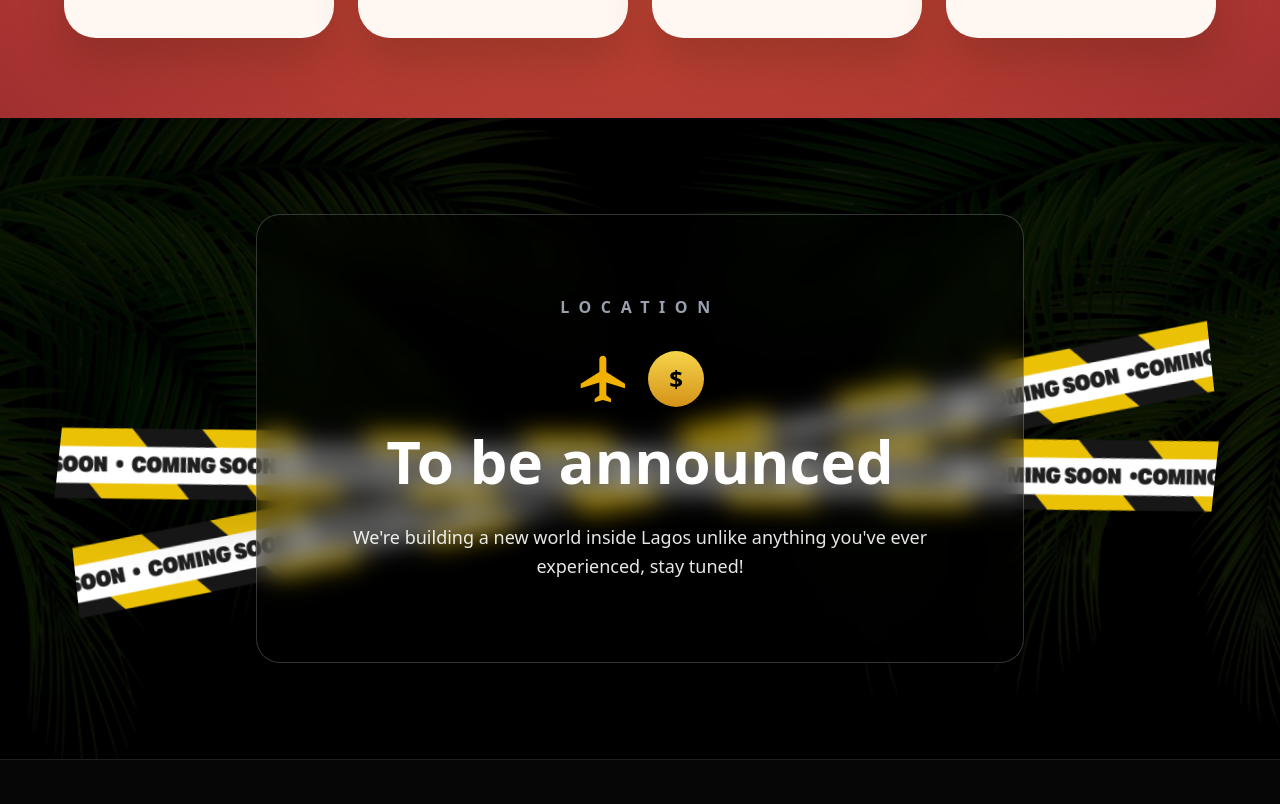
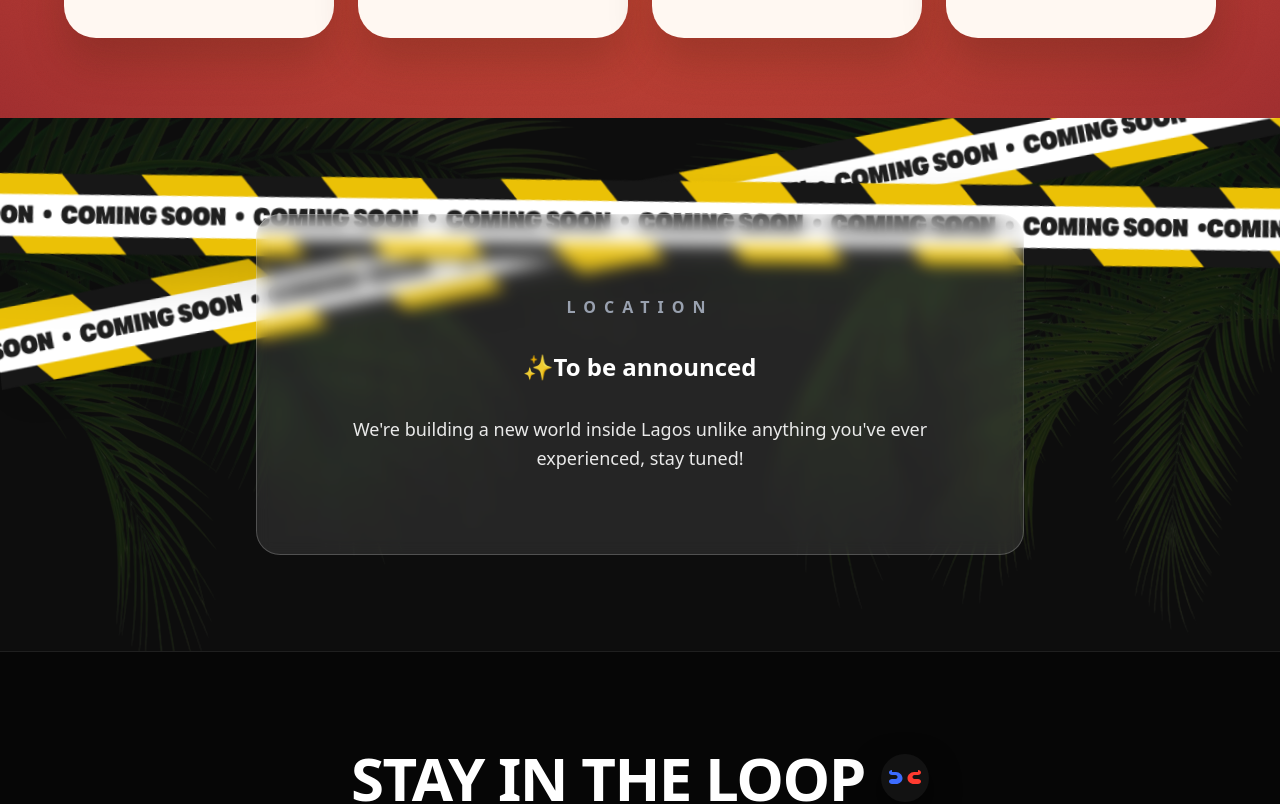
Before and after one commit to BolajiOlajide/danceeko, a Next.js app: page / in a window 1280 px wide. Shown: the part 723-1527 px from the top of the page. Built offline with nearby package versions, Linux system fonts and the light colour scheme.

Commit message:
make modification

```diff
--- a/src/components/sections/location.tsx
+++ b/src/components/sections/location.tsx
@@ -4,6 +4,23 @@ export function Location() {
       id="location"
       className="relative overflow-hidden px-4 py-24 sm:px-6 lg:px-10"
     >
+      {/* Pulsating animation styles */}
+      <style jsx>{`
+        @keyframes pulsate {
+          0%, 100% {
+            opacity: 1;
+            transform: scale(1);
+          }
+          50% {
+            opacity: 0.5;
+            transform: scale(1.2);
+          }
+        }
+        .pulsate {
+          animation: pulsate 1.5s ease-in-out infinite;
+        }
+      `}</style>
+
       {/* Palm leaves background */}
       <div
         className="absolute inset-0"
@@ -17,11 +34,11 @@ export function Location() {
       />
 
       {/* 50% dark overlay */}
-      <div className="absolute inset-0 bg-black/10" />
+      <div className="absolute inset-0 bg-white/5" />
 
       <div className="relative mx-auto flex h-full w-full max-w-6xl items-center justify-center">
         {/* Coming Soon Tapes - positioned in the middle */}
-        <div className="absolute inset-0 flex items-center">
+        <div className="absolute inset-0 flex items-center -top-100 -m-20">
           <img
             src="/coming-soon.png"
             alt="Coming soon tape"
@@ -41,32 +58,21 @@ export function Location() {
         </div>
 
         {/* Location Card */}
-        <div className="relative z-10 w-full max-w-3xl rounded-3xl border border-white/20 bg-black/40 px-8 py-16 text-center backdrop-blur-md sm:px-12 sm:py-20">
+        <div className="relative z-10 w-full max-w-3xl rounded-3xl border border-white/20 bg-white/10 px-8 py-16 text-center backdrop-blur-sm sm:px-12 sm:py-20">
           {/* LOCATION label */}
-          <h3 className="mb-8 text-sm font-black uppercase tracking-[0.6em] text-gray-400 sm:text-base">
+          <h3 className="mb-8 text-md font-black uppercase tracking-[0.5em] text-gray-400 sm:text-base">
             Location
           </h3>
 
-          {/* Icons and Title */}
-          <div className="mb-8 flex flex-col items-center gap-6">
-            <div className="flex items-center gap-4">
-              {/* Plane Icon */}
-              <svg
-                className="h-12 w-12 text-yellow-500 sm:h-14 sm:w-14"
-                viewBox="0 0 24 24"
-                fill="currentColor"
-              >
-                <path d="M21 16v-2l-8-5V3.5c0-.83-.67-1.5-1.5-1.5S10 2.67 10 3.5V9l-8 5v2l8-2.5V19l-2 1.5V22l3.5-1 3.5 1v-1.5L13 19v-5.5l8 2.5z" />
-              </svg>
-
-              {/* Dollar Sign Badge */}
-              <div className="flex h-12 w-12 items-center justify-center rounded-full bg-gradient-to-b from-[#f5d548] to-[#d49216] text-2xl font-black text-black shadow-lg sm:h-14 sm:w-14">
-                $
-              </div>
+          {/* Twinkle Icon and Title */}
+          <div className="mb-8 flex justify-center items-center">
+            {/* Pulsating Twinkle Icon */}
+            <div className="pulsate text-xl sm:text-2xl">
+              ✨
             </div>
 
             {/* To be announced */}
-            <h2 className="text-4xl font-black text-white sm:text-5xl lg:text-6xl">
+            <h2 className="text-xl font-black text-white sm:text-5xl lg:text-2xl">
               To be announced
             </h2>
           </div>
```
